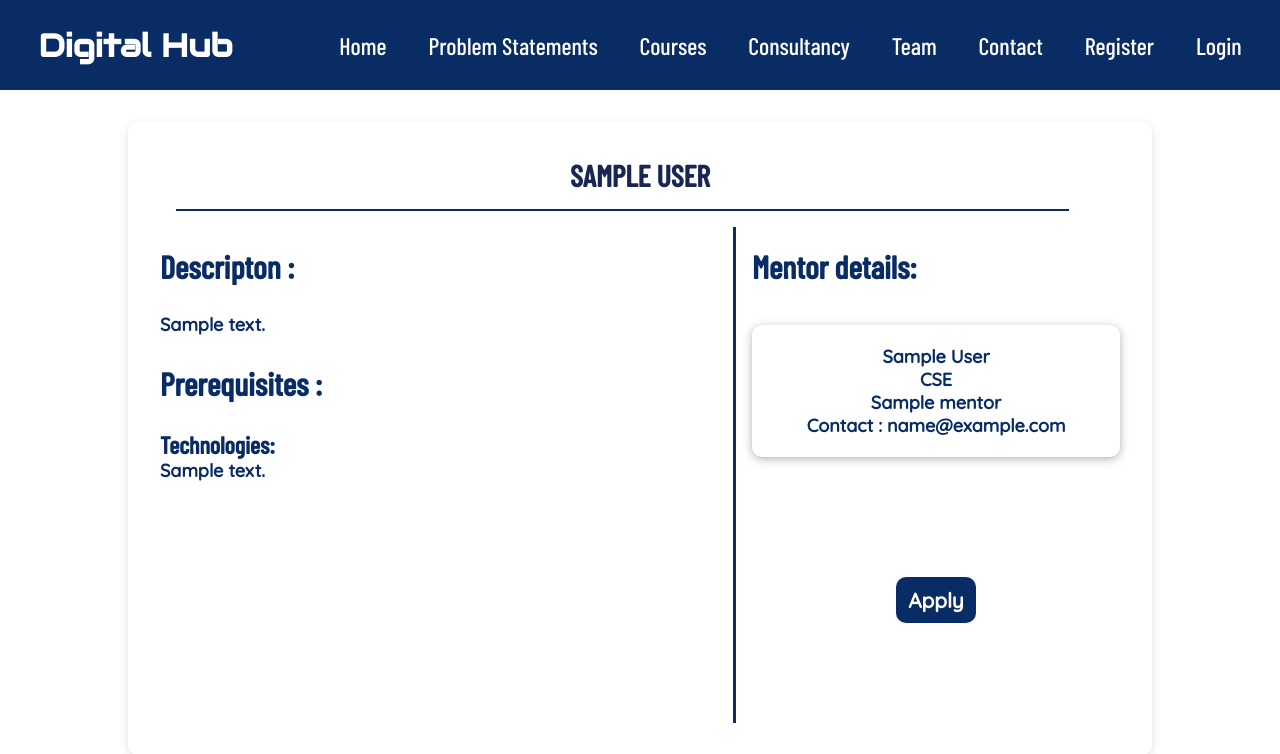
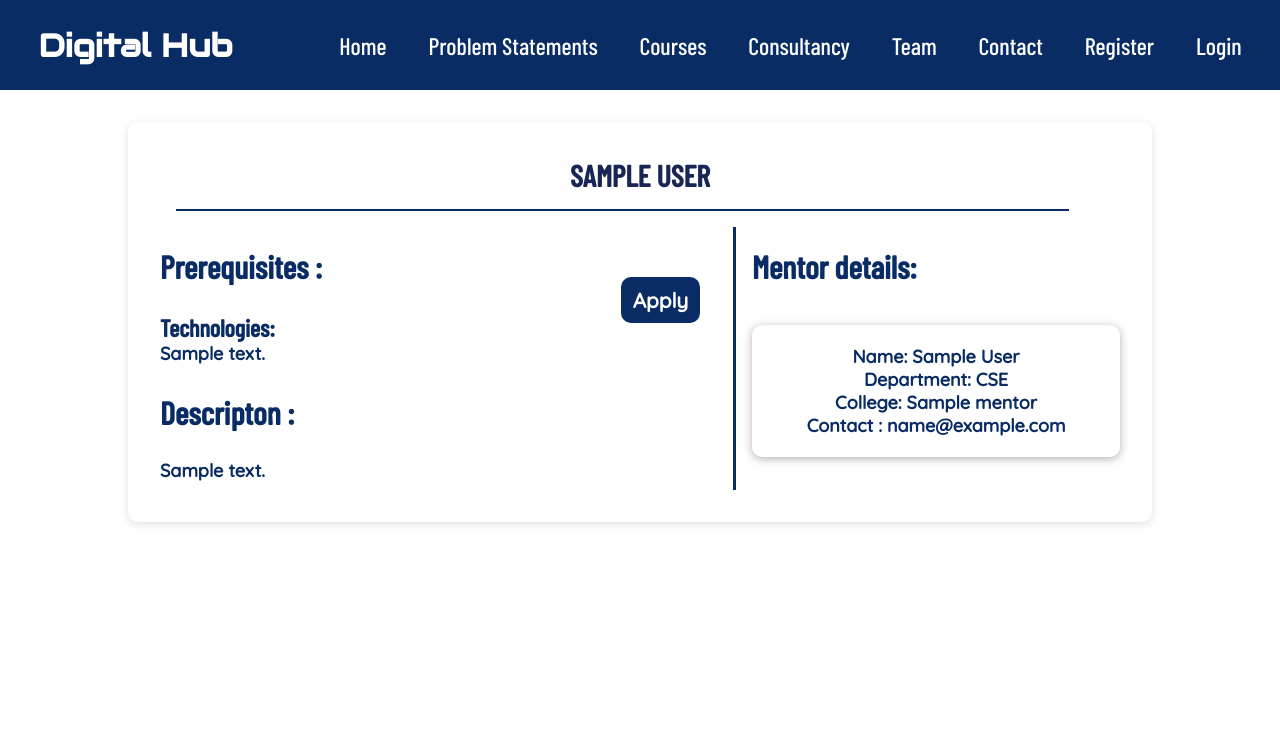
Before and after one commit to YashaswiniJakkam/DigitalHub, a Django app: a page that uses templates/problemstatements/probst.html in a window 1280 px wide. Shown: the top 754 px of the page. Run offline with Django 5.2, Linux system fonts and the light colour scheme; tables that the repository leaves empty hold one stand-in row (values such as "Sample post"); some web fonts are replaced.

Commit message:
made layoutchanges

```diff
--- a/templates/problemstatements/probst.html
+++ b/templates/problemstatements/probst.html
@@ -7,6 +7,24 @@
     <meta name="viewport" content="width=device-width, initial-scale=1.0">
     <link rel="stylesheet" href="{% static 'problemstatements/probst.css'%}">
     <title>{{statement.title}}</title>
+
+    <style>
+        .div{
+            display: flex;
+            justify-content: space-between;
+            align-items: center;
+            margin-right: 3%;
+        }
+
+        @media screen and (max-width:782px) {
+            .div{
+                display: flex;
+                flex-direction: column;
+                align-items: center;
+            }
+
+        }
+    </style>
 </head>
 
 <body>
@@ -18,58 +36,16 @@
         <hr class="divider">
         <div class="bodycontent">
             <div class="lhs">
-                <div class="details-card">
-                    <h3>Descripton :</h3>
-                    <div class="details desc">
-                        <p>{{statement.description}}</p>
-                    </div>
-                </div>
-
+                <div class="div">
                     <div class="details-card">
                         <h3>Prerequisites :</h3>
-                    <!-- <div class="list">
-                        <h4>Technologies </h4>
-                        <ul>
-                          <li><span>MongoDb</span></li>
-                          <li><span>Express Js</span></li>
-                          <li><span>Node Js</span></li>
-                          <li><span>React Js</span></li>
-                          <li><span>HTML</span></li>
-                        </ul>
-                    </div> -->
                         <div class="details about">
                             <h4>Technologies:</h4>
                             <p>{{statement.prerequisites}}
                             </p>
                         </div>
-
                     </div>
 
-            </div>
-            <!-- right -->
-            <div class="rhs">
-                <!-- mentor -->
-                {%if mentors%}
-                <h3>Mentor details:</h3>
-                {% for mentor in mentors %}
-                <div class="mentorcard">
-                    <div class="card_content">
-                        <div class="card_img">
-                            {% if statement.mentor_pic %}
-                            <img src="{%static 'mentor_pics/Passport_Photograph1000X1000.jpg'%}" alt="mentor pic">
-                            {% endif %}
-                        </div>
-                        <div class="card_details">
-                            <div class="name">{{mentor.full_name}}</div>
-                            <div class="qual">{{mentor.department}}</div>
-                            <div class="college">{{mentor.college_name}}</div>
-                            <div class="contact">Contact : {{mentor.email}}</div>
-                        </div>
-                    </div>
-                    <div>
-                {% endfor %}
-
-                    {%endif%}
                     <div class="buttons">
                         {% if statement.status == "finished" and statement.livelink %}
                         <div class="sec-butt">
@@ -99,6 +75,59 @@
 
 
                     </div>
+                </div>
+                <div class="details-card">
+                    <h3>Descripton :</h3>
+                    <div class="details desc">
+                        <p>{{statement.description|linebreaksbr}}</p>
+                    </div>
+                </div>
+
+
+
+            </div>
+            <!-- right -->
+            <div class="rhs">
+                <!-- mentor -->
+                <h3>Mentor details:</h3>
+                {%if mentors%}
+                {% for mentor in mentors %}
+                <div class="mentorcard">
+                    <div class="card_content">
+                        <div class="card_img">
+                            {% if statement.mentor_pic %}
+                            <img src="{%static 'mentor_pics/Passport_Photograph1000X1000.jpg'%}" alt="mentor pic">
+                            {% endif %}
+                        </div>
+                        <div class="card_details">
+                            <div class="name">Name: {{mentor.full_name}}</div>
+                            <div class="qual">Department: {{mentor.department}}</div>
+                            <div class="college">College: {{mentor.college_name}}</div>
+                            <div class="contact">Contact : {{mentor.email}}</div>
+                        </div>
+                    </div>
+                    <div>
+                {% endfor %}
+                {%else%}
+                <div class="mentorcard">
+                    <div class="card_content">
+                        <div class="card_img">
+                            {% if statement.mentor_pic %}
+                            <img src="{%static 'mentor_pics/Passport_Photograph1000X1000.jpg'%}" alt="mentor pic">
+                            {% endif %}
+                        </div>
+                        <div class="card_details">
+                            <div class="name">Name: -</div>
+                            <div class="qual">Department: -</div>
+                            <div class="college">College: -</div>
+                            <div class="contact">Contact : -</div>
+                        </div>
+                        <p>Mentor Not assigned</p>
+                    </div>
+                    <div>
+
+                    {%endif%}
+
 
 
 
```
Also changed, not shown: templates/team/team.html (+6 -11 lines). Lines whose indentation alone changed are shown as unchanged.
